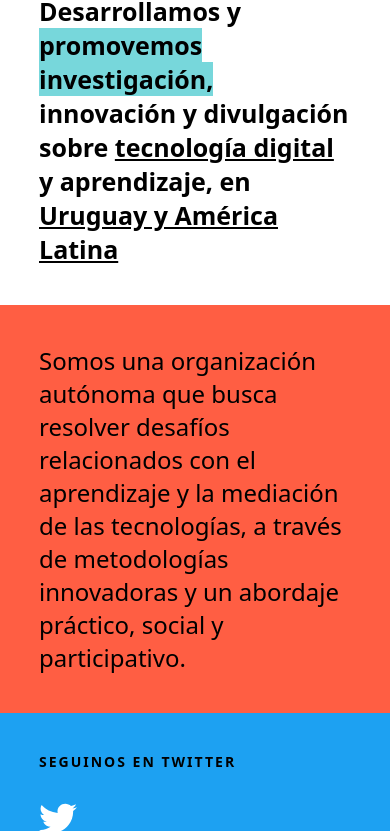
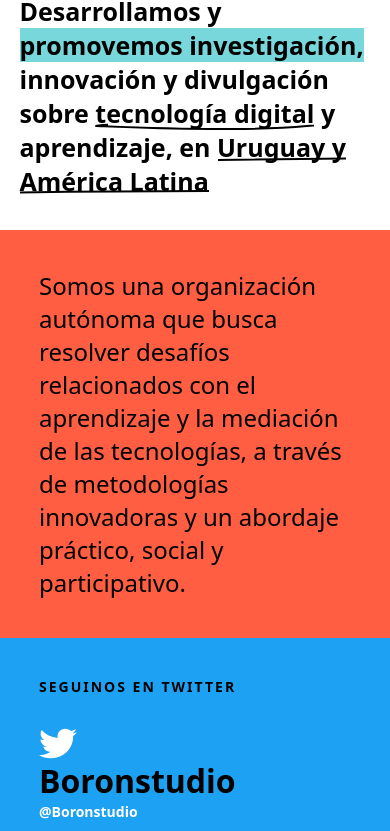
Before and after one commit to facundogerman/boron-ui-prueba, a plain HTML site: page index.html in a window 390 px wide. Shown: the part 193-1024 px from the top of the page. Drawn offline with Linux system fonts and the light colour scheme.

Commit message:
Assets folder and HomePage styles

```diff
--- a/index.html
+++ b/index.html
@@ -329,9 +329,11 @@
     <main class="main">
       <h2 class="main-title">Bienvenidos</h2>
       <p class="main-text">
-        Desarrollamos y<span> promovemos investigación,</span> innovación y
-        divulgación sobre <u>tecnología digital</u> y aprendizaje, en
-        <u>Uruguay y América Latina</u>
+        Desarrollamos y<span class="main-blue"> promovemos investigación,</span>
+        innovación y divulgación sobre
+        <span class="main-underline-1">tecnología digital</span> y aprendizaje,
+        en
+        <span class="main-underline-2">Uruguay y América Latina</span>
       </p>
     </main>
 
@@ -344,7 +346,7 @@
     </article>
 
     <section class="tweets">
-      <img class="tweets-img" src="/images/tweet-1.png" alt="" />
+      <img class="tweets-img" src="assets/images/tweet-1.png" alt="" />
       <div class="tweets-div">
         <p class="tweets-p-1">SEGUINOS EN TWITTER</p>
         <svg
@@ -464,7 +466,7 @@
       <div class="repo-div-list">
         <p>Autor</p>
         <button class="repo-list-button-1">
-          <img class="repo-div-img" src="/images/card-1.png" alt="" />
+          <img class="repo-div-img" src="assets/images/card-1.png" alt="" />
           <svg
             class="repo-svg-big"
             viewBox="0 0 38 29"
@@ -508,7 +510,7 @@
       <div class="repo-div-list">
         <p>Título</p>
         <button class="repo-list-button-2">
-          <img class="repo-div-img" src="/images/card-2.png" alt="" />
+          <img class="repo-div-img" src="assets/images/card-2.png" alt="" />
           <svg
             class="repo-svg-big"
             viewBox="0 0 38 29"
@@ -552,7 +554,7 @@
       <div class="repo-div-list">
         <p>Líneas de navegación</p>
         <button class="repo-list-button-3">
-          <img class="repo-div-img" src="/images/card-3.png" alt="" />
+          <img class="repo-div-img" src="assets/images/card-3.png" alt="" />
           <svg
             class="repo-svg-big"
             viewBox="0 0 38 29"
@@ -596,7 +598,7 @@
       <div class="repo-div-list">
         <p>Descripciones</p>
         <button class="repo-list-button-4">
-          <img class="repo-div-img" src="/images/card-4.png" alt="" />
+          <img class="repo-div-img" src="assets/images/card-4.png" alt="" />
           <svg
             class="repo-svg-big"
             viewBox="0 0 38 29"
@@ -658,7 +660,7 @@
               />
             </svg>
           </div>
-          <img src="/images/card-1.png" alt="" />
+          <img src="assets/images/card-1.png" alt="" />
           <p class="news-div-subtitle">
             Boron Studio invita a webinar sobre educación híbrida
           </p>
@@ -678,7 +680,7 @@
               />
             </svg>
           </div>
-          <img src="/images/card-2.png" alt="" />
+          <img src="assets/images/card-2.png" alt="" />
           <p class="news-div-subtitle">
             Boron Studio invita a webinar sobre educación híbrida
           </p>
@@ -698,7 +700,7 @@
               />
             </svg>
           </div>
-          <img src="/images/card-3.png" alt="" />
+          <img src="assets/images/card-3.png" alt="" />
           <p class="news-div-subtitle">
             Boron Studio presenta experiencia de educación a distancia en México
           </p>
@@ -718,7 +720,7 @@
               />
             </svg>
           </div>
-          <img src="/images/card-4.png" alt="" />
+          <img src="assets/images/card-4.png" alt="" />
           <p class="news-div-subtitle">
             Publicación del libro “Tecnología: Lo que puede y no puede hacer por
             la educación”
--- a/styles/home.css
+++ b/styles/home.css
@@ -1,9 +1,10 @@
 .main {
+  height: 100vh;
   display: flex;
   flex-direction: column;
   align-items: center;
   justify-content: center;
-  margin: 5% 10% 0 10%;
+  margin: 0 10% 0 10%;
 }
 
 .main-title {
@@ -20,13 +21,22 @@
   font-weight: bold;
 }
 
-.main-text span {
+.main-blue {
   background-color: #77d7db;
+}
+.main-underline-1 {
+  background-repeat: no-repeat;
+  background-position-y: bottom;
+  background-image: url("/assets/svgs/underline1.svg");
+}
+.main-underline-2 {
+  background-repeat: no-repeat;
+  background-position-y: bottom;
+  background-image: url("/assets/svgs/underline2.svg");
 }
 
 .main-width {
   background-color: #ff5e43;
-  margin-top: 10%;
 }
 .main-width p {
   font-size: 64px;
@@ -35,11 +45,8 @@
 
 @media screen and (max-width: 768px) {
   .main {
-    display: flex;
-    flex-direction: column;
-    align-items: center;
-    justify-content: center;
-    margin: 7rem 10% 0 10%;
+    height: auto;
+    margin: 7rem 5% 2rem 5%;
   }
 
   .main-title {
@@ -51,11 +58,7 @@
     font-weight: bold;
   }
 
-  .main-text span {
-    background-color: #77d7db;
-  }
   .main-width p {
     font-size: 24px;
-    padding: 10%;
   }
 }
```
Also changed, not shown: assets/images/card-1.png (renamed from images/card-1.png), assets/images/card-2.png (renamed from images/card-2.png), assets/images/card-3.png (renamed from images/card-3.png), assets/images/card-4.png (renamed from images/card-4.png), assets/svgs/underline1.svg (added), assets/svgs/underline2.svg (added), 3 other files.
